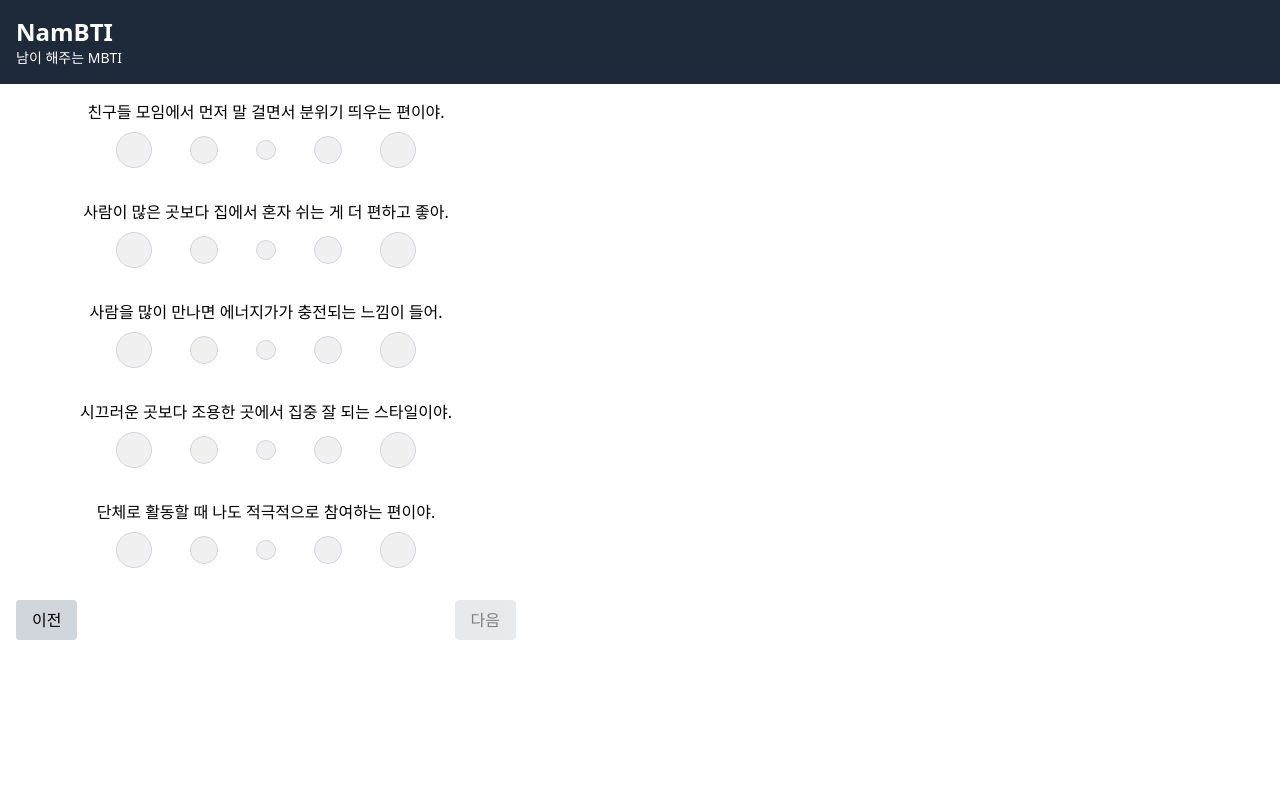
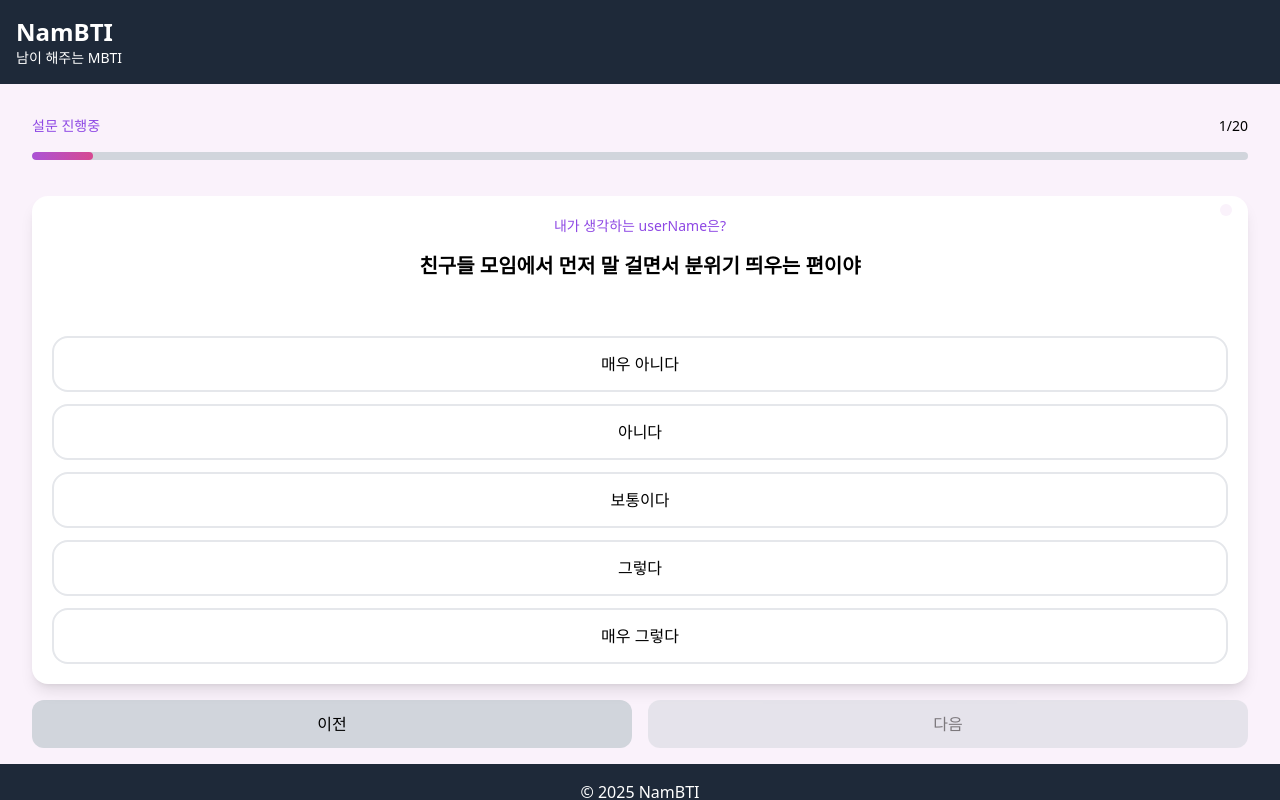
Before and after one commit to flip-404/nambti, a Next.js app: page /1/survey in a window 1280 px wide. Shown: the top 800 px of the page. Built offline with nearby package versions, Linux system fonts and the light colour scheme.

Commit message:
feat: renewal design

```diff
--- a/src/app/[id]/survey/page.tsx
+++ b/src/app/[id]/survey/page.tsx
@@ -1,6 +1,8 @@
 'use client';
 
 import surveyData from './survey.json';
+import QuestionItem from '@/components/survey/QuestionItem';
+import SurveyHeader from '@/components/survey/SurveyHeader';
 import { useState } from 'react';
 
 interface Problem {
@@ -12,61 +14,61 @@ interface Problem {
 const surveys = surveyData as Problem[];
 
 export default function Survey() {
+  const [userName, setUserName] = useState<string>('userName');
   const [step, setStep] = useState<number>(0);
   const [scores, setScores] = useState<Record<number, number>>({});
 
+  const handleAnswer = (value: number) => {
+    setScores((prevScores) => ({
+      ...prevScores,
+      [step]: value,
+    }));
+
+    if (step < surveys.length - 1) setStep(step + 1);
+  };
+
   const disableNext = () => {
-    return Array(5)
-      .fill(0)
-      .map((_, index) => step * 5 + index + 1)
-      .some((index) => scores[index] === undefined);
+    return scores[step] === undefined;
   };
 
   return (
-    <main className="w-[500px] h-screen overflow-auto flex flex-col items-center gap-8">
-      {surveys.slice(step * 5, step * 5 + 5).map((survey) => (
-        <div key={survey.id} className="flex flex-col text-center gap-2  items-center">
-          <span>{survey.description}</span>
-          <div className="w-[300px] flex flex-row justify-between items-center">
-            {Array.from({ length: 5 }, (_, index) => (
-              <button
-                key={index}
-                className="w-8 h-8 rounded-full border border-gray-300"
-                style={{
-                  width: Math.abs(index - 2) * 0.5 + 1.25 + 'rem',
-                  height: Math.abs(index - 2) * 0.5 + 1.25 + 'rem',
-                  backgroundColor: scores[survey.id] === index ? '#628ba9' : '#f0f0f0',
-                }}
-                onClick={() => {
-                  setScores((prev) => ({ ...prev, [survey.id]: index }));
-                }}
-              />
-            ))}
-          </div>
-        </div>
-      ))}
-      <div className="flex flex-row justify-between w-full">
+    <div className="w-full h-full flex flex-col items-center rounded-md">
+      <div className="w-full p-4">
+        <SurveyHeader step={step} totalSteps={surveys.length} />
+        <QuestionItem
+          userName={userName}
+          question={surveyData[step].description}
+          answer={scores[step]}
+          setAnswer={handleAnswer}
+        />
+      </div>
+      <div className="flex flex-row justify-between w-full px-4 mt-auto">
         <button
-          className="bg-gray-300 px-4 py-2 rounded"
+          className="bg-gray-300 px-4 py-2 rounded-xl w-[calc(50%-0.5rem)] h-12"
           onClick={() => {
             if (step > 0) setStep(step - 1);
           }}>
           이전
         </button>
         <button
-          className="bg-gray-300 px-4 py-2 rounded disabled:opacity-50"
           disabled={disableNext()}
           onClick={() => {
-            if (step < Math.ceil(surveys.length / 5) - 1) setStep(step + 1);
+            if (step < surveyData.length - 1) setStep(step + 1);
             else {
               // Submit logic here
               console.log('submit:', scores);
               alert('설문이 제출되었습니다!');
             }
+          }}
+          className="bg-gray-300 px-4 py-2 rounded-xl w-[calc(50%-0.5rem)] h-12 disabled:opacity-50"
+          style={{
+            backgroundColor:
+              step === surveyData.length - 1 && !disableNext() ? 'var(--primary)' : '',
+            color: step === surveyData.length - 1 && !disableNext() ? 'white' : '',
           }}>
-          {step === Math.ceil(surveys.length / 5) - 1 ? '제출' : '다음'}
+          {step === surveys.length - 1 ? '제출' : '다음'}
         </button>
       </div>
-    </main>
+    </div>
   );
 }
--- a/src/app/[id]/survey/survey.json
+++ b/src/app/[id]/survey/survey.json
@@ -1,102 +1,102 @@
 [
   {
     "id": 1,
-    "description": "친구들 모임에서 먼저 말 걸면서 분위기 띄우는 편이야.",
+    "description": "친구들 모임에서 먼저 말 걸면서 분위기 띄우는 편이야",
     "factor": "EI"
   },
   {
     "id": 2,
-    "description": "사람이 많은 곳보다 집에서 혼자 쉬는 게 더 편하고 좋아.",
+    "description": "사람이 많은 곳보다 집에서 혼자 쉬는 게 더 편하고 좋아",
     "factor": "EI"
   },
   {
     "id": 3,
-    "description": "사람을 많이 만나면 에너지가가 충전되는 느낌이 들어.",
+    "description": "사람을 많이 만나면 에너지가가 충전되는 느낌이 들어",
     "factor": "EI"
   },
   {
     "id": 4,
-    "description": "시끄러운 곳보다 조용한 곳에서 집중 잘 되는 스타일이야.",
+    "description": "시끄러운 곳보다 조용한 곳에서 집중 잘 되는 스타일이야",
     "factor": "EI"
   },
   {
     "id": 5,
-    "description": "단체로 활동할 때 나도 적극적으로 참여하는 편이야.",
+    "description": "단체로 활동할 때 나도 적극적으로 참여하는 편이야",
     "factor": "EI"
   },
   {
     "id": 6,
-    "description": "뭐든 꼼꼼하게 챙기고 디테일을 놓치지 않아아.",
+    "description": "뭐든 꼼꼼하게 챙기고 디테일을 놓치지 않아",
     "factor": "SN"
   },
   {
     "id": 7,
-    "description": "미래를 생각하거나 새로운 아이디어를 떠올리는 걸 좋아해.",
+    "description": "미래를 생각하거나 새로운 아이디어를 떠올리는 걸 좋아해",
     "factor": "SN"
   },
   {
     "id": 8,
-    "description": "결정할 땐 확실한 정보를 보고 신중하게 판단해.",
+    "description": "결정할 땐 확실한 정보를 보고 신중하게 판단해",
     "factor": "SN"
   },
   {
     "id": 9,
-    "description": "창의적인 상상이나 아이디어 짜내는 게 내 취향이야.",
+    "description": "창의적인 상상이나 아이디어 짜내는 게 내 취향이야",
     "factor": "SN"
   },
   {
     "id": 10,
-    "description": "매일 비슷한 일상이 나한테는 편안하고 좋아.",
+    "description": "매일 비슷한 일상이 나한테는 편안하고 좋아",
     "factor": "SN"
   },
   {
     "id": 11,
-    "description": "결정할 때 논리적으로 따져보는 걸 더 좋아해.",
+    "description": "결정할 때 논리적으로 따져보는 걸 더 좋아해",
     "factor": "TF"
   },
   {
     "id": 12,
-    "description": "친구가 속상해하면 나도 마음 아파서 위로해주고 싶어.",
+    "description": "친구가 속상해하면 나도 마음 아파서 위로해주고 싶어",
     "factor": "TF"
   },
   {
     "id": 13,
-    "description": "불공정한 상황을 보면 바로잡고 싶다는 생각이 들어.",
+    "description": "불공정한 상황을 보면 바로잡고 싶다는 생각이 들어",
     "factor": "TF"
   },
   {
     "id": 14,
-    "description": "사람들의 감정을 잘 느끼고 얘기 나누는 거 좋아해.",
+    "description": "사람들의 감정을 잘 느끼고 얘기 나누는 거 좋아해",
     "factor": "TF"
   },
   {
     "id": 15,
-    "description": "문제가 생기면 감정을 빼고 차분히 분석해서 풀어.",
+    "description": "문제가 생기면 감정을 빼고 차분히 분석해서 풀어",
     "factor": "TF"
   },
   {
     "id": 16,
-    "description": "계획을 세워놓고 움직이는 게 나한테 더 편해.",
+    "description": "계획을 세워놓고 움직이는 게 나한테 더 편해",
     "factor": "JP"
   },
   {
     "id": 17,
-    "description": "갑자기 즉흥적으로 움직이는 것도 나쁘지 않아.",
+    "description": "갑자기 즉흥적으로 움직이는 것도 나쁘지 않아",
     "factor": "JP"
   },
   {
     "id": 18,
-    "description": "책상이나 방 정리를 잘 해놓아야 마음이 편해져.",
+    "description": "책상이나 방 정리를 잘 해놓아야 마음이 편해져",
     "factor": "JP"
   },
   {
     "id": 19,
-    "description": "마감이 좀 빡빡해도 여유롭게 잘 버티는 편이야.",
+    "description": "마감이 좀 빡빡해도 여유롭게 잘 버티는 편이야",
     "factor": "JP"
   },
   {
     "id": 20,
-    "description": "목표를 정하고 체계적으로 움직이는 게 내 스타일이야.",
+    "description": "목표를 정하고 체계적으로 움직이는 게 내 스타일이야",
     "factor": "JP"
   }
 ]
--- a/src/app/globals.css
+++ b/src/app/globals.css
@@ -1,4 +1,9 @@
 @import 'tailwindcss';
+
+:root {
+  --primary: #8E48E4;
+  --secondary: #faf2fb;
+}
 
 body {
   overflow: hidden;
--- a/src/app/layout.tsx
+++ b/src/app/layout.tsx
@@ -15,10 +15,10 @@ export default function RootLayout({
 }>) {
   return (
     <html lang="en">
-      <body>
-        <div className="flex flex-col min-h-screen">
+      <body className="w-screen h-screen">
+        <div className="flex flex-col w-full h-full bg-[var(--secondary)]">
           <Header />
-          <main className="flex-grow p-4">{children}</main>
+          <main className="w-full h-full p-4">{children}</main>
           <Footer />
         </div>
         {children}
--- /dev/null
+++ b/src/components/survey/QuestionItem.tsx
@@ -0,0 +1,37 @@
+const scores = [
+  { value: -2, label: '매우 아니다' },
+  { value: -1, label: '아니다' },
+  { value: 0, label: '보통이다' },
+  { value: 1, label: '그렇다' },
+  { value: 2, label: '매우 그렇다' },
+];
+
+interface Props {
+  userName: string;
+  question: string;
+  answer?: number;
+  setAnswer: (value: number) => void;
+}
+
+export default function QuestionItem({ userName, question, answer, setAnswer }: Props) {
+  return (
+    <div className="w-full flex flex-col text-center gap-4 items-center rounded-2xl py-5 px-5 bg-white shadow-lg relative">
+      <div className="absolute top-2 right-4 w-3 h-3 rounded-full bg-[var(--secondary)]" />
+      <div className="text-sm text-[var(--primary)]">내가 생각하는 {userName}은?</div>
+      <div className="text-xl font-bold text-center break-keep w-[90%]">{question}</div>
+      <div className="mt-10 flex flex-col items-center gap-3 w-full">
+        {scores.map((score) => (
+          <button
+            key={score.value}
+            className={`w-full h-14 rounded-2xl border-2 border-gray-200 ${score.value === answer && 'bg-[var(--primary)] text-white'}`}
+            style={{
+              borderColor: score.value === answer ? 'var(--primary)' : '',
+            }}
+            onClick={() => setAnswer(score.value)}>
+            <span>{score.label}</span>
+          </button>
+        ))}
+      </div>
+    </div>
+  );
+}
--- /dev/null
+++ b/src/components/survey/SurveyHeader.tsx
@@ -0,0 +1,26 @@
+interface Props {
+  step: number;
+  totalSteps: number;
+}
+
+export default function SurveyHeader({ step, totalSteps }: Props) {
+  return (
+    <div className="w-full h-20 flex flex-col gap-4">
+      <div className="w-full flex flex-row justify-between items-center text-sm">
+        <span className="text-[var(--primary)]">설문 진행중</span>
+        <span>
+          {step + 1}/{totalSteps}
+        </span>
+      </div>
+      <div className="relative w-full h-2 bg-gray-300 rounded-full overflow-hidden">
+        <div
+          className="absolute top-0 left-0 h-full rounded-full transition-all duration-300 ease-in-out"
+          style={{
+            width: `${((step + 1) / totalSteps) * 100}%`,
+            background: 'linear-gradient(90deg, #AB53D6, #D74891 100%)',
+          }}
+        />
+      </div>
+    </div>
+  );
+}
```
